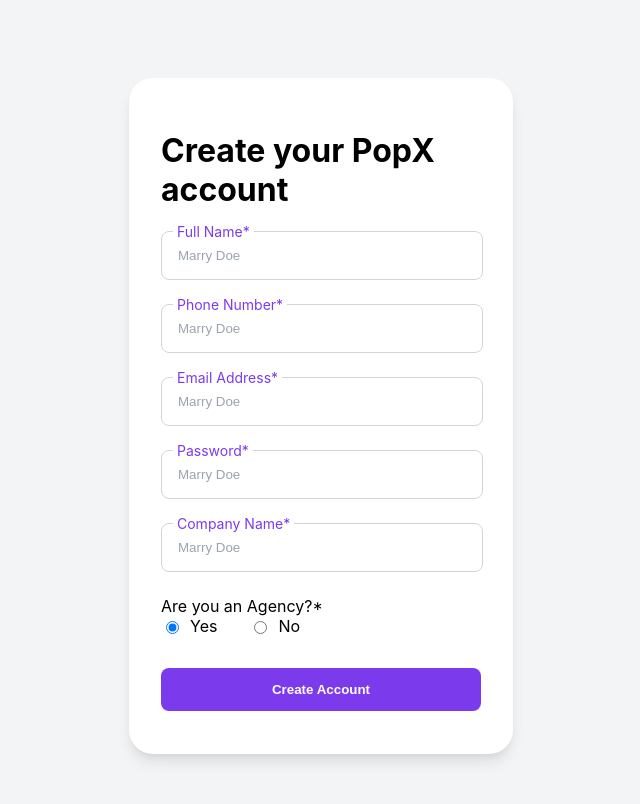
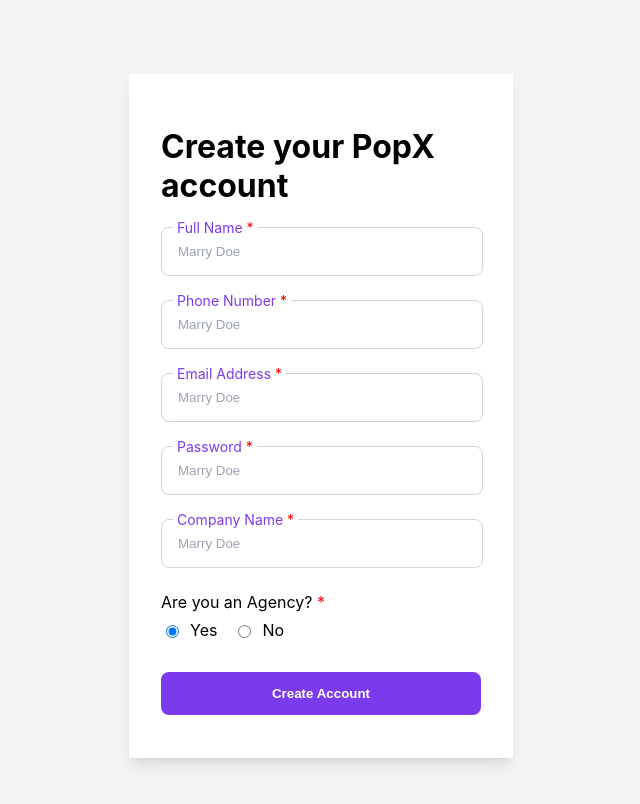
Before and after one commit to tanmaygupta1008/educase, a React (Create React App) app: page /signup in a window 1280 px wide. Shown: the top 804 px of the page, without its empty margins (319-959 px from the left). Built offline with nearby package versions, Linux system fonts and the light colour scheme.

Commit message:
code and UI updated

```diff
--- a/src/App.css
+++ b/src/App.css
@@ -25,7 +25,7 @@
 
 .popx-mobile-frame {
   background-color: #fff;
-  border-radius: 1.5rem;
+  /* border-radius: 1.5rem; */
   box-shadow: 0 10px 15px -3px rgba(0, 0, 0, 0.1), 0 4px 6px -2px rgba(0, 0, 0, 0.05);
   width: 100%;
   max-width: 24rem; /* Equivalent to md: in Tailwind */
@@ -42,9 +42,12 @@
 }
 
 .popx-heading {
+  margin-top: 0rem;
   font-size: 1.875rem; /* text-3xl */
   font-weight: 700; /* font-bold */
   margin-bottom: 0.5rem; /* mb-2 */
+  /* border-width: 0 0 2px 0 ;
+  border-color: #374151; */
   /* width: 70%; */
 }
 
@@ -58,6 +61,18 @@
   margin-bottom: 1.5rem; /* mb-6 */
 }
 
+
+
+
+
+
+
+
+.popx-profile-image {
+  width: 100%;
+  height: 100%;
+  object-fit: cover;
+}
 
 
 
@@ -171,9 +186,10 @@
 }
 
 .options {
+  padding-top: 0.5rem;
   display: flex;
   flex-wrap: wrap;
-  gap: 1rem; /* space-x-4 */
+  /* gap: 1rem; space-x-4 */
 }
 
 .popx-radio-label {
@@ -258,3 +274,8 @@
 .popx-settings-list li svg {
   margin-right: 0.75rem; /* space-x-3 */
 }
+
+
+.required {
+  color: red;
+}
--- a/src/pages/Icon.js
+++ b/src/pages/Icon.js
@@ -1,5 +1,5 @@
 // Icons imported as inline SVGs.
-const Icon = ({ name, size = 24, className = 'fill-current' }) => {
+const Icon = ({ name, size = 24, className = 'fill-current', color = 'currentColor' }) => {
   const icons = {
     caretLeft: (
       <svg xmlns="http://www.w3.org/2000/svg" width={size} height={size} viewBox="0 0 256 256">
@@ -16,14 +16,14 @@
         <path d="M228.49,195.51,167.31,134.33A7.95,7.05,0,0,0,165.66,132a40.06,40.06,0,0,0-58.42,1.6L59.18,95.17A7.94,7.94,0,0,0,56.55,94a7.92,7.92,0,0,0-5.6,2.34L22,124.7a8,8,0,0,0,11.32,11.32L41.3,118a8,8,0,0,0,0-11.32A103.11,103.11,0,0,1,128,72c34.85,0,67.65,16.5,91.22,42.54a8,8,0,0,0,11.23,0A8.07,8.07,0,0,0,230.12,114a111.45,111.45,0,0,1-18.49,27.1L244.7,144.7a8,8,0,0,0-11.32,11.32Z"></path>
       </svg>
     ),
-    briefcase: (
-      <svg xmlns="http://www.w3.org/2000/svg" width={size} height={size} viewBox="0 0 256 256">
-        <path d="M216,64H176V48a16,16,0,0,0-16-16H96A16,16,0,0,0,80,48V64H40A16,16,0,0,0,24,80V208a16,16,0,0,0,16,16H216a16,16,0,0,0,16-16V80A16,16,0,0,0,216,64Zm-56,0H96V48h64ZM216,208H40V80H216V208Z"></path>
-      </svg>
-    ),
     buildings: (
       <svg xmlns="http://www.w3.org/2000/svg" width={size} height={size} viewBox="0 0 256 256">
         <path d="M224,208a16,16,0,0,1-16,16H48a16,16,0,0,1-16-16V48A16,16,0,0,1,48,32h80a8,8,0,0,1,0,16H48V208H208V160a8,8,0,0,1,16,0Z"></path>
+      </svg>
+    ),
+    camera: (
+      <svg xmlns="http://www.w3.org/2000/svg" width={size} height={size} viewBox="0 0 256 256">
+        <path d="M208,80H176l-18.34-36.68A8,8,0,0,0,150.7,40H105.3a8,8,0,0,0-6.96,3.32L80,80H48A16,16,0,0,0,32,96V192a16,16,0,0,0,16,16H208a16,16,0,0,0,16-16V96A16,16,0,0,0,208,80Zm-80,96a40,40,0,1,1,40-40A40,40,0,0,1,128,176Z" fill={color}></path>
       </svg>
     ),
   };
--- a/src/pages/Login.js
+++ b/src/pages/Login.js
@@ -1,6 +1,3 @@
-
-import Icon from './Icon';
-import React, { useState } from 'react';
 import { useNavigate } from 'react-router-dom';
 
 // function Login( { onNavigate }) {
@@ -16,77 +13,18 @@
             <h1 className="popx-heading">Signin to your PopX account</h1>
             <p className="popx-subtext">Lorem ipsum dolor sit amet, consectetur adipiscing elit,</p>
             <div className='popx-input-group'>
-              <label className='popx-input-label'>Email address </label>
+              <label className='popx-input-label'>Email address <span className='required'>*</span></label>
               <input type="email" placeholder="Emter email address" className="popx-input" />
             </div>
 
-
             <div className='popx-input-group'>
-              <label className='popx-input-label'>Password </label>
+              <label className='popx-input-label'>Password <span className='required'>*</span></label>
               <input type="password" placeholder="Enter password" className="popx-input"  />
             </div>
-
-
 
             <button className="popx-button popx-button-disabled" onClick={navprofile}>Login</button>
         </div>
     );
-
-  //   const [passwordVisible, setPasswordVisible] = useState(false);
-
-
-
-
-  //   return (
-  //   <div className="popx-login-page popx-page-container">
-  //     <div className="flex items-start">
-  //       <button onClick={() => onNavigate('welcome')} className="text-gray-500">
-  //         <Icon name="caretLeft" size={24} />
-  //       </button>
-  //     </div>
-  //     <div className="flex-grow pt-8">
-  //       <h1 className="popx-heading">Signin to your PopX account</h1>
-  //       <p className="popx-subtext">
-  //         Lorem ipsum dolor sit amet, consectetur adipiscing elit.
-  //       </p>
-  //       <div className="popx-input-group">
-  //         <label className="popx-input-label">
-  //           Email Address
-  //         </label>
-  //         <input
-  //           type="email"
-  //           placeholder="Enter email address"
-  //           className="popx-input"
-  //         />
-  //       </div>
-  //       <div className="popx-input-group">
-  //         <label className="popx-input-label">
-  //           Password
-  //         </label>
-  //         <div className="relative">
-  //           <input
-  //             type={passwordVisible ? 'text' : 'password'}
-  //             placeholder="Enter password"
-  //             className="popx-input"
-  //           />
-  //           <span
-  //             onClick={() => setPasswordVisible(!passwordVisible)}
-  //             className="absolute right-4 top-1/2 -translate-y-1/2 text-gray-500 cursor-pointer"
-  //           >
-  //             {passwordVisible ? <Icon name="eye" size={20} /> : <Icon name="eyeClosed" size={20} />}
-  //           </span>
-  //         </div>
-  //       </div>
-  //       <button
-  //         onClick={() => onNavigate('accountSettings')}
-  //         className="popx-button popx-button-disabled"
-  //       >
-  //         Login
-  //       </button>
-  //     </div>
-  //   </div>
-  // );
-
 }
 
 export default Login;
--- a/src/pages/Signup.js
+++ b/src/pages/Signup.js
@@ -1,48 +1,47 @@
 
-import Icon from './Icon';
+
 import { useNavigate } from 'react-router-dom';
 
-// function Signup({ onNavigate }) {
+
 function Signup() {
-
   const navigate = useNavigate();
 
   const navprofile = () => {
     navigate("/profile")
   }
 
-
     return (
         <div className="popx-create-account-page popx-page-container">
             <h1>Create your PopX account</h1>
             <div className='popx-input-group'>
-              <label className='popx-input-label'>Full Name*</label>
+              <label className='popx-input-label'>Full Name <span className='required'>*</span></label>
               <input type="text" placeholder="Marry Doe" className="popx-input" required/>
             </div>
 
             <div className='popx-input-group'>
-              <label className='popx-input-label'>Phone Number*</label>
+              <label className='popx-input-label'>Phone Number <span className='required'>*</span></label>
               <input type="tel" placeholder="Marry Doe" className="popx-input" required/>
             </div>
 
             <div className='popx-input-group'>
-              <label className='popx-input-label'>Email Address*</label>
+              <label className='popx-input-label'>Email Address <span className='required'>*</span></label>
               <input type="email" placeholder="Marry Doe" className="popx-input" required/>
             </div>
 
             <div className='popx-input-group'>
-              <label className='popx-input-label'>Password*</label>
+              <label className='popx-input-label'>Password <span className='required'>*</span>
+              </label>
               <input type="password" placeholder="Marry Doe" className="popx-input" required/>
             </div>
 
             <div className='popx-input-group'>
-              <label className='popx-input-label'>Company Name*</label>
+              <label className='popx-input-label'>Company Name <span className='required'>*</span></label>
               <input type="text" placeholder="Marry Doe" className="popx-input" required/>
             </div>
 
             <div className="popx-radio-group">
-              <span className="block text-gray-500 mb-2">Are you an Agency?*</span>
-              <div className="flex items-center space-x-4 options">
+              <span className="block text-gray-500 mb-2">Are you an Agency? <span className='required'>*</span></span>
+              <div className="flex items-center space-x-4 options ">
                 <label className="popx-radio-label">
                   <input type="radio" name="agency" className="popx-radio-input" defaultChecked />
                   <span className="ml-2 text-gray-700">Yes</span>
@@ -60,58 +59,8 @@
             >
               Create Account
             </button>
-
         </div>
-
     );
-
-
-
-  //   return (
-  //   <div className="popx-create-account-page popx-page-container">
-  //     <div className="flex items-start">
-  //       <button onClick={() => onNavigate('welcome')} className="text-gray-500">
-  //         <Icon name="caretLeft" size={24} />
-  //       </button>
-  //     </div>
-  //     <div className="flex-grow pt-8">
-  //       <h1 className="popx-heading">Create your PopX account</h1>
-  //       <div className="space-y-6 mt-8">
-  //         {['Full Name', 'Phone number', 'Email address', 'Password', 'Company name'].map((label, index) => (
-  //           <div className="popx-input-group" key={index}>
-  //             <label className="popx-input-label">
-  //               {label}*
-  //             </label>
-  //             <input
-  //               type={label.includes('Password') ? 'password' : 'text'}
-  //               placeholder="Marry Doe"
-  //               className="popx-input"
-  //             />
-  //           </div>
-  //         ))}
-  //         <div className="popx-radio-group">
-  //           <span className="block text-gray-500 mb-2">Are you an Agency?*</span>
-  //           <div className="flex items-center space-x-4">
-  //             <label className="popx-radio-label">
-  //               <input type="radio" name="agency" className="popx-radio-input" defaultChecked />
-  //               <span className="ml-2 text-gray-700">Yes</span>
-  //             </label>
-  //             <label className="popx-radio-label">
-  //               <input type="radio" name="agency" className="popx-radio-input" />
-  //               <span className="ml-2 text-gray-700">No</span>
-  //             </label>
-  //           </div>
-  //         </div>
-  //       </div>
-  //     </div>
-  //     <button
-  //       onClick={() => onNavigate('accountSettings')}
-  //       className="popx-button popx-button-primary"
-  //     >
-  //       Create Account
-  //     </button>
-  //   </div>
-  // );
 }
 
 export default Signup;
```
Also changed, not shown: src/App.js (+1 -63 lines), src/pages/Profile.js (+12 -21 lines).
